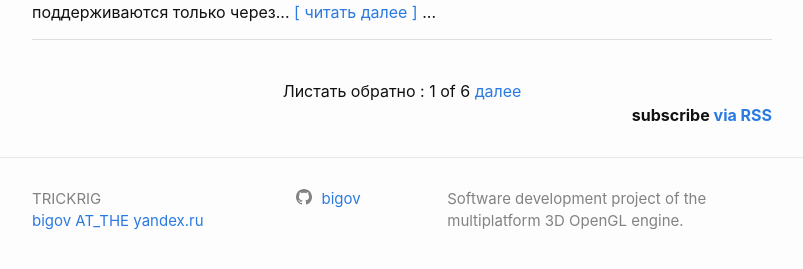
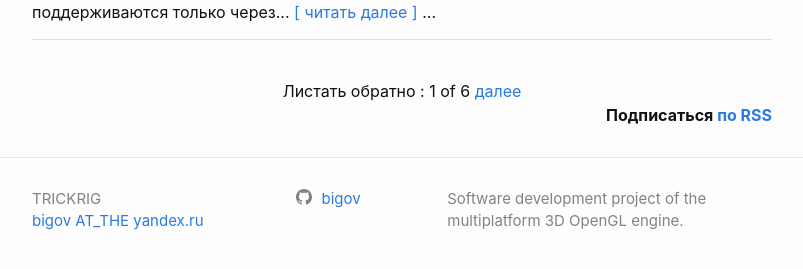
Before and after one commit to bigov/bigov.github.io, a Jekyll site: the page built from index.html, in a window 1280 px wide and 900 px high, scrolled down 2297 px. Shown: the part 607-876 px from the top of the window, without its empty margins (238-1041 px from the left). Built offline with Jekyll 4.4.1, drawn with Linux system fonts in a browser that asks for light colours; the list of posts is cut into pages by our own code.

Commit message:
Update index.html

```diff
--- a/index.html
+++ b/index.html
@@ -52,5 +52,5 @@ layout: default
 </div>
 
 <div class="rss-subscribe" style="font-weight: bold; text-align: right;">
-subscribe <a href="{{ "/feed.xml" | relative_url }}">via RSS</a>
+Подписаться <a href="{{ "/feed.xml" | relative_url }}">по RSS</a>
 </div>
```
